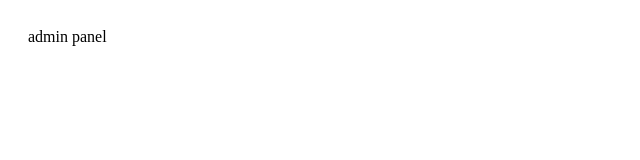
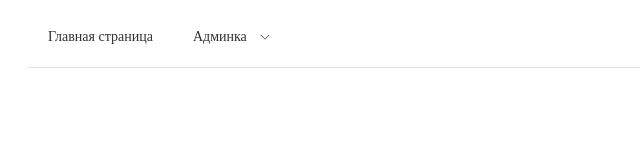
Before and after one commit to stvoidit/sales_control, a Vue app in the folder src/frontend/: page /admin in a window 1280 px wide. Shown: the top 160 px of the page, without its empty margins (0-640 px from the left). Built offline with nearby package versions, Linux system fonts and the light colour scheme.

Commit message:
header menu component

```diff
--- a/src/frontend/src/App.vue
+++ b/src/frontend/src/App.vue
@@ -1,8 +1,8 @@
 <template>
     <el-container>
-        <!-- <el-header v-if="isAuth">
-        <HeaderApp />
-    </el-header> -->
+        <el-header>
+            <HeaderBase />
+        </el-header>
         <el-main>
             <router-view v-slot="{ Component }">
                 <component :is="Component" />
@@ -11,12 +11,6 @@
     </el-container>
 </template>
 <script setup>
-// import HeaderApp from "@/components/HeaderApp.vue";
-// fetch("/api/users").then((response) => {
-//     if (response.status === 401) {
-//         window.location.href = "/login";
-//     }
-// }).catch(err => console.error("/api/init:", err));
-
+import HeaderBase from "@/pages/components/HeaderBase.vue";
 </script>
 x
--- /dev/null
+++ b/src/frontend/src/pages/components/HeaderBase.vue
@@ -0,0 +1,57 @@
+<template>
+    <el-menu
+        :default-active="activeIndex"
+        router
+        mode="horizontal">
+        <template
+            v-for="route in menuRoutes"
+            :key="route.path">
+            <el-menu-item
+                v-if="!route.children"
+                :index="route.path">
+                {{ route.meta.label }}
+            </el-menu-item>
+            <el-sub-menu
+                v-else
+                :index="route.index">
+                <template #title>
+                    {{ route.meta.label }}
+                </template>
+                <el-menu-item
+                    v-for="subroute in route.children"
+                    :key="subroute.path"
+                    :index="subroute.index"
+                    :route="subroute">
+                    {{ subroute.meta.label }}
+                </el-menu-item>
+            </el-sub-menu>
+        </template>
+    </el-menu>
+</template>
+
+<script setup>
+import { ref, computed } from "vue";
+import { useRouter } from "vue-router";
+const activeIndex = ref("0");
+const menuRoutes = computed(() => {
+    const arr = [];
+    const router = useRouter();
+    for (const i in router.options.routes) {
+        if (!router.options.routes[i].meta?.label) continue;
+        const route = {...router.options.routes[i]};
+        route.index = `${i}`;
+        for (const j in route.children) {
+            if (!router.options.routes[i].meta?.label) continue;
+            const subroute = route.children[j];
+            subroute.index = `${i}-${j}`;
+        }
+        arr.push(route);
+    }
+    return arr;
+});
+
+</script>
+
+<style lang="scss" scoped>
+
+</style>
--- a/src/frontend/src/router.js
+++ b/src/frontend/src/router.js
@@ -1,6 +1,5 @@
 import { createRouter, createWebHistory } from "vue-router";
 
-import Admin from "@/pages/Admin/index.vue";
 import HomePage from "@/pages/HomePage.vue";
 import LoginPage from "@/pages/LoginPage.vue";
 
@@ -9,7 +8,10 @@ const router = createRouter({
     routes: [
         {
             path: "/",
-            component: HomePage
+            component: HomePage,
+            meta: {
+                label: "Главная страница"
+            }
         },
         {
             path: "/login",
@@ -17,7 +19,32 @@ const router = createRouter({
         },
         {
             path: "/admin",
-            component: Admin
+            meta: {
+                label: "Админка"
+            },
+            children: [
+                {
+                    path: "/admin/users",
+                    component: () => import("@/pages/Admin/pages/UsersPage.vue"),
+                    meta: {
+                        label: "Пользователи"
+                    }
+                },
+                {
+                    path: "salers",
+                    component: () => import("@/pages/Admin/pages/SalersPage.vue"),
+                    meta: {
+                        label: "Продавцы"
+                    }
+                },
+                {
+                    path: "retailoutlets",
+                    component: () => import("@/pages/Admin/pages/RetailOutletsPage.vue"),
+                    meta: {
+                        label: "Торговые точки"
+                    }
+                }
+            ]
         }
     ]
 });
```
